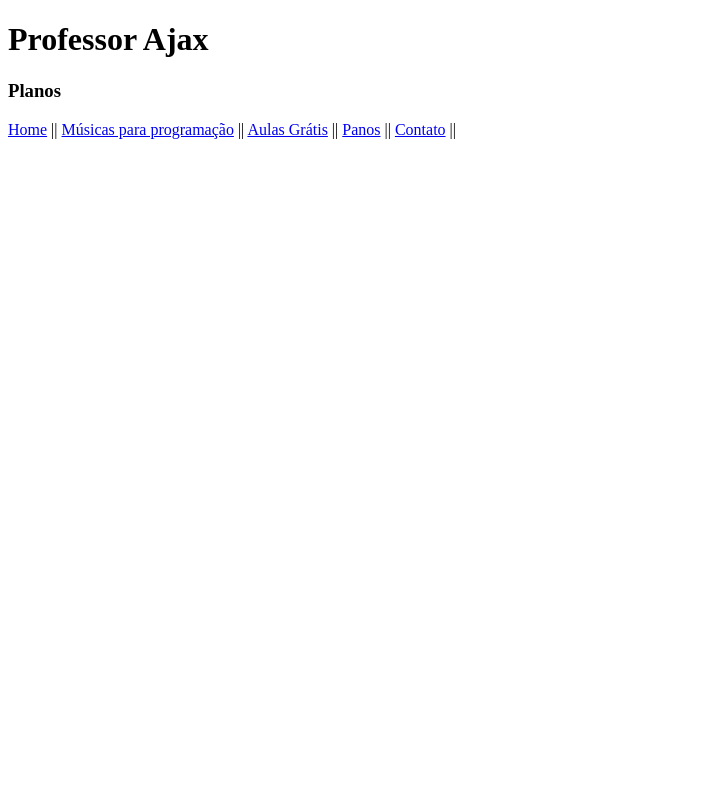
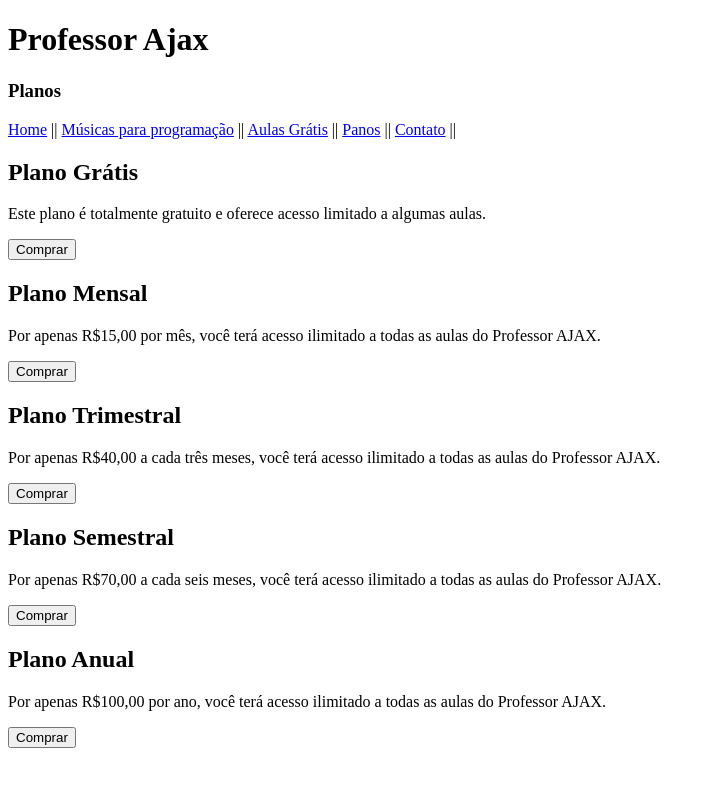
Before and after one commit to andrelzramos/ApicacoesWebAula4, a plain HTML site: page planos.html in a window 1280 px wide. Shown: the whole page, without its empty margins (0-715 px from the left). Drawn offline with Linux system fonts and the light colour scheme.

Commit message:
Exercicio de laboratorio

```diff
--- a/planos.html
+++ b/planos.html
@@ -1,10 +1,13 @@
+
 <!DOCTYPE html>
-<html lang="en">
+<html lang="pt-BR">
+
 <head>
     <meta charset="UTF-8">
     <meta name="viewport" content="width=device-width, initial-scale=1.0">
-    <title>Document</title>
+    <title>Planos do Professor AJAX</title>
 </head>
+
 <body>
     <header>
         <h1>Professor Ajax</h1>
@@ -18,7 +21,52 @@
         </nav>
     </header>
     <main>
+        <article>
+            <section>
+                <h2>Plano Grátis</h2>
+                <p>Este plano é totalmente gratuito e oferece acesso limitado a algumas aulas.</p>
+                <button>Comprar</button>
+            </section>
+        </article>
 
+        <article>
+            <section>
+                <h2>Plano Mensal</h2>
+                <p>Por apenas R$15,00 por mês, você terá acesso ilimitado a todas as aulas do Professor AJAX.</p>
+                <button>Comprar</button>
+            </section>
+        </article>
+
+        <article>
+            <section>
+                <h2>Plano Trimestral</h2>
+                <p>Por apenas R$40,00 a cada três meses, você terá acesso ilimitado a todas as aulas do Professor AJAX.
+                </p>
+                <button>Comprar</button>
+
+            </section>
+
+        </article>
+
+        <article>
+            <section>
+                <h2>Plano Semestral</h2>
+                <p>Por apenas R$70,00 a cada seis meses, você terá acesso ilimitado a todas as aulas do Professor AJAX.
+                </p>
+                <button>Comprar</button>
+
+            </section>
+        </article>
+
+        <article>
+            <section>
+                <h2>Plano Anual</h2>
+                <p>Por apenas R$100,00 por ano, você terá acesso ilimitado a todas as aulas do Professor AJAX.</p>
+                <button>Comprar</button>
+
+            </section>
+        </article>
     </main>
 </body>
+
 </html>
```
Also changed, not shown: aulas.html (+13 -2 lines), contato.html (+15 -9 lines).
